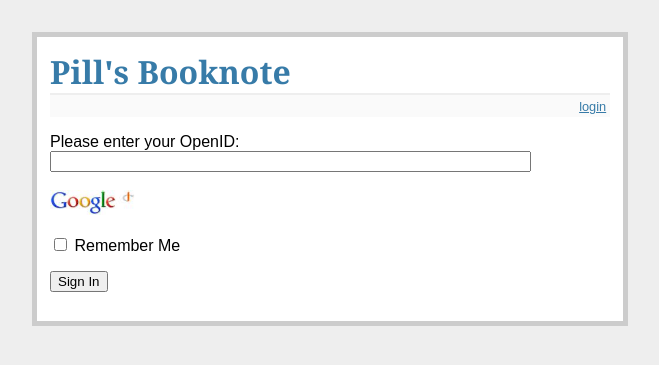
After one commit to pillserg/promua_test_booknote, a Flask app: page /login in a window 1280 px wide. The commit adds this page. Shown: the top 365 px of the page, without its empty margins (310-969 px from the left). Run offline with Flask 2, Linux system fonts and the light colour scheme; parts of the project's set-up code (start-up, migrations or seed data) failed here and were passed over; some libraries are stand-ins or nearby versions.

Commit message:
added users support with flask-login and flask-openid

```diff
--- a/booknote/forms.py
+++ b/booknote/forms.py
@@ -0,0 +1,6 @@
+from flask.ext.wtf import Form, TextField, BooleanField
+from flask.ext.wtf import Required, Length
+
+class LoginForm(Form):
+    openid = TextField('openid', validators=[Required(), ])
+    remember_me = BooleanField('remember_me', default=False)
--- /dev/null
+++ b/booknote/static/js/login.js
@@ -0,0 +1,16 @@
+function set_openid(openid, pr, submit){
+            u = openid.search('<username>')
+            if ( u!=-1 ){
+                user = prompt('Enter your ' + pr + ' username:')
+                openid = openid.substr(0, u) + user
+            };
+            var form = $('#login_form')
+            form.find('#openid').val(openid)
+            if(submit){
+                form.submit()  ;
+            };
+        };
+
+$(document).ready(function () {
+
+});
--- a/booknote/templates/base.html
+++ b/booknote/templates/base.html
@@ -1,18 +1,25 @@
 <!DOCTYPE html>
+<head>
+    <link rel="stylesheet" type="text/css" href="{{ url_for('static', filename='css/style.css') }}" />
+    {% block extra_css %}{% endblock %}
+    <script src="//ajax.googleapis.com/ajax/libs/jquery/1.8.1/jquery.min.js"></script>
+    {% block extra_js %}{% endblock %}
     <title>Booknote</title>
-<link rel=stylesheet type="text/css" href="{{ url_for('static', filename='style.css') }}" />
+</head>
+<body>
     <div class="page">
         <h1>Pill's Booknote</h1>
         <div class="metanav">
             {% if not g.user.is_authenticated() %}
-            <a href="">login</a>
+                <a href="{{ url_for('login') }}">login</a>
             {% else %}
-            logged in as {{ g.user.username }} <a href="">logout</a>
+                logged in as {{ g.user.username }} <a href="{{ url_for('logout') }}">logout</a>
             {% endif %}
         </div>
         {% for message in get_flashed_messages() %}
             <div class="flash">{{ message }}</div>
         {% endfor %}
-    {% block body %}
+        {% block content %}
         {% endblock %}
     </div>
+</body>
--- /dev/null
+++ b/booknote/templates/login.html
@@ -0,0 +1,21 @@
+{% extends "base.html" %}
+{% block extra_js %}
+<script src="{{ url_for('static', filename='js/login.js') }}"></script>
+{% endblock %}
+{% block content %}
+    <form action="" method="post" name="login" id="login_form">
+        {{ form.hidden_tag() }}
+        <p>
+            Please enter your OpenID:<br>
+            {{ form.openid(size=57) }}<br>
+            {% for error in form.errors.openid %}
+                <span style="color: red;">{{ error }}</span>
+            {% endfor %}<br>
+            {% for pr in providers %}
+                <a href="javascript:set_openid('{{pr.url}}', '{{pr.name}}', true);"><img src="{{ url_for('static', filename=pr.img) }}" height="25px" alt="{{ pr.name }}"></a>
+            {% endfor %}
+        </p>
+        <p>{{ form.remember_me }} Remember Me</p>
+        <p><input type="submit" value="Sign In"></p>
+    </form>
+{% endblock %}
--- a/booknote/views.py
+++ b/booknote/views.py
@@ -1,13 +1,68 @@
 from flask import render_template, flash, redirect, url_for
 from flask import session, request, g
-from booknote import app
+from flask.ext.login import login_user, logout_user, current_user
+from flask.ext.login import login_required
+
+from booknote import app, db, lm, oid
 from booknote.models import User, Book, Author
+from booknote.forms import LoginForm
+
+
+@lm.user_loader
+def load_user(id):
+    return User.query.get(int(id))
+
+
+@app.before_request
+def before_request():
+    # add current user to g
+    g.user = current_user
+
+
+@app.route('/login', methods=['GET', 'POST', ])
+@oid.loginhandler
+def login():
+    if g.user and g.user.is_authenticated():
+        return redirect(url_for('index'))
+    form = LoginForm()
+    if form.validate_on_submit():
+        session['remember_me'] = form.remember_me.data
+        return oid.try_login(form.openid.data, ask_for=['nickname', 'email'])
+    return render_template('login.html',
+                           title='Sign In',
+                           form=form,
+                           providers=app.config.get('OPENID_PROVIDERS'))
+
+
+@app.route('/logout')
+def logout():
+    logout_user()
+    return redirect(url_for('index'))
+
+
+@oid.after_login
+def after_login(resp):
+    if not resp.email:
+        flash('Invalid login. Please try again.')
+        redirect(url_for('login'))
+    user = User.query.filter_by(email=resp.email).first()
+    if not user:
+        username = resp.nickname or resp.email.split('@')[0]
+        username = User.make_unique_username(username)
+        user = User(username=username, email=resp.email)
+        db.session.add(user)
+        db.session.commit()
+    remember_me = False
+    if 'remember_me' in session:
+        remember_me = session['remember_me']
+        session.pop('remember_me')
+    login_user(user, remember=remember_me)
+    return redirect(request.args.get('next') or url_for('index'))
 
 
 @app.route('/')
 def index():
     #mock user
-    g.user = User(username='blah', email='blah@i.ua')
     context = {}
 
     return render_template('index.html', **context)
--- a/config.py
+++ b/config.py
@@ -13,3 +13,9 @@ SQLALCHEMY_MIGRATE_REPO = os.path.join(basedir, 'db_repository')
 #Forms config
 CSRF_ENABLED = True
 SECRET_KEY = '\xe1B\xca\xdb\x91N\x13\xb9\xccd\x7fdU\xbb\x17|'
+
+OPENID_PROVIDERS = [{
+                     'name': 'Google',
+                     'url': 'https://www.google.com/accounts/o8/id',
+                     'img': 'images/google_openid.jpeg'
+                     }, ]
```
Also changed, not shown: booknote/__init__.py (+10 -0 lines), booknote/models.py (+9 -4 lines), booknote/static/css/style.css (renamed from booknote/static/style.css), booknote/static/images/google_openid.jpeg (added). Lines whose indentation alone changed are shown as unchanged.
